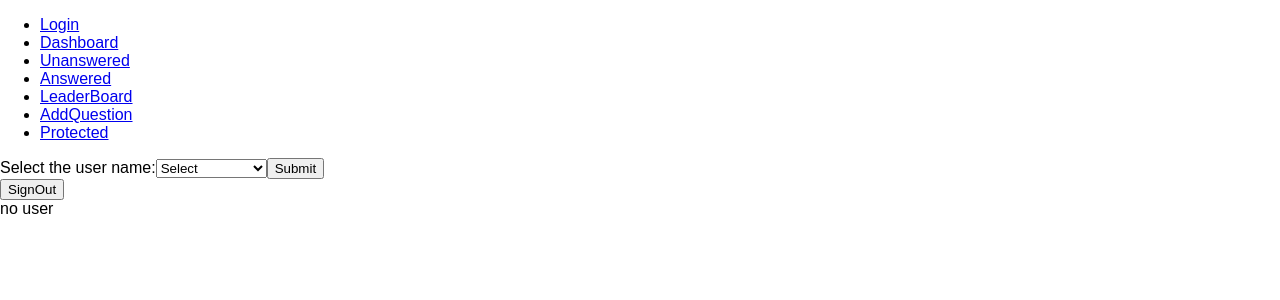
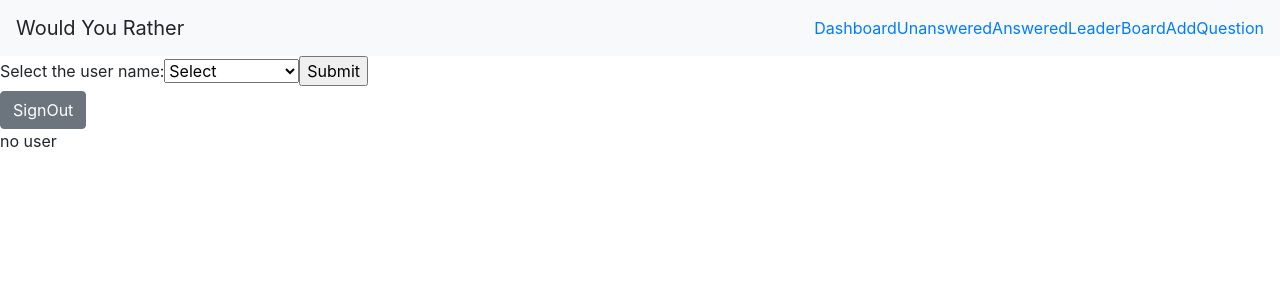
Before and after one commit to KaushikThrn/Udacity_would_you_rather, a React (Create React App) app: page /login in a window 1280 px wide. Shown: the top 300 px of the page. Built offline with nearby package versions, Linux system fonts and the light colour scheme.

Commit message:
navbar implemented

```diff
--- a/package.json
+++ b/package.json
@@ -3,8 +3,9 @@
   "version": "0.1.0",
   "private": true,
   "dependencies": {
-    "react": "^16.5.1",
-    "react-dom": "^16.5.1",
+    "bootstrap": "^4.1.3",
+    "react": "^16.5.2",
+    "react-dom": "^16.5.2",
     "react-redux": "^5.0.7",
     "react-router-dom": "^4.3.1",
     "react-scripts": "1.1.5",
--- a/src/components/App.js
+++ b/src/components/App.js
@@ -9,8 +9,10 @@ import Dashboard from './Dashboard'
 import LeaderBoard from './LeaderBoard'
 import Protected from './Protected'
 import AddQuestion from './AddQuestion'
+import Navigation from "./Navigation"
 import {handleInitialData} from "../actions/shared"
 import { connect } from 'react-redux'
+
 
 
 class App extends Component {
@@ -24,17 +26,7 @@ componentDidMount() {
             <Router>
                 <Fragment>
                      <div>
-                 <ul>
-                     <li>
-                        {console.log("the state in app.js is",this.props.state)}
-                          <Link to="/login">Login</Link></li>
-                           <li><Link to="/Dashboard">Dashboard</Link></li>
-                           <li><Link to="/Unanswered">Unanswered</Link></li>
-                           <li><Link to="/Answered">Answered</Link></li>
-                           <li><Link to="/LeaderBoard">LeaderBoard</Link></li>
-                           <li><Link to="/add">AddQuestion</Link></li>
-                            <li><Link to="/protected">Protected</Link></li>
-                        </ul>
+                     <Navigation />
                         <Route path="/login" component={Login}/>
                         <PrivateRoute path="/Question/:question_id" component={Question}/>
                         <PrivateRoute path="/Dashboard" component={Dashboard}/>
--- a/src/components/LeaderBoard.js
+++ b/src/components/LeaderBoard.js
@@ -7,8 +7,6 @@ import {Link, Redirect} from 'react-router-dom'
 class LeaderBoard extends Component {
 
     render(){
-        console.log("LeaderBoard",this.props.users)
-        console.log("LeaderBoard",this.props.sortedUsers)
         return(
             <div>
             <div>LeaderBoard</div>
@@ -16,7 +14,7 @@ class LeaderBoard extends Component {
             {this.props.users==null?<div>Loading</div>:
             <div>
                 {this.props.sortedUsers.map((user)=>(
-                <div>
+                <div key={user}>
                 <span>{this.props.users[user]["name"]}</span>
                 <img src={this.props.users[user].avatarURL} />
                 <span>Asked:{this.props.users[user].questions.length} Answered:{Object.keys(this.props.users[user].answers).length}</span>
--- /dev/null
+++ b/src/components/Navigation.js
@@ -0,0 +1,69 @@
+import React from 'react';
+import {
+  Collapse,
+  Navbar,
+  NavbarToggler,
+  NavbarBrand,
+  Nav,
+  NavItem,
+  NavLink,
+  UncontrolledDropdown,
+  DropdownToggle,
+  DropdownMenu,
+  DropdownItem } from 'reactstrap';
+  import {BrowserRouter as Router, Route, Link} from 'react-router-dom'
+  import { connect } from 'react-redux'
+
+class Navigation extends React.Component {
+  constructor(props) {
+    super(props);
+
+    this.toggle = this.toggle.bind(this);
+    this.state = {
+      isOpen: false
+    };
+  }
+  toggle() {
+    this.setState({
+      isOpen: !this.state.isOpen
+    });
+  }
+  render() {
+    return (
+      <div>
+        <Navbar color="light" light expand="md">
+        {this.props.authedUser.length>0?<NavbarBrand> {this.props.user.name} Would You Rather</NavbarBrand>:<NavbarBrand>Would You Rather</NavbarBrand>}
+          <NavbarToggler onClick={this.toggle} />
+          <Collapse isOpen={this.state.isOpen} navbar>
+            <Nav className="ml-auto" navbar>
+              <NavItem>
+               <Link to="/Dashboard">Dashboard</Link>
+              </NavItem>
+              <NavItem>
+               <Link to="/Unanswered">Unanswered</Link>
+              </NavItem>
+              <NavItem>
+               <Link to="/Answered">Answered</Link>
+              </NavItem>
+              <NavItem>
+               <Link to="/LeaderBoard">LeaderBoard</Link>
+              </NavItem>
+              <NavItem>
+               <Link to="/add">AddQuestion</Link>
+              </NavItem>
+            </Nav>
+          </Collapse>
+        </Navbar>
+      </div>
+    );
+  }
+}
+
+function mapStateToProps({authedUser, users}) {
+    return {
+        user: users[authedUser[0]],
+        authedUser:authedUser
+    }
+}
+
+export default connect(mapStateToProps)(Navigation)
--- a/src/index.js
+++ b/src/index.js
@@ -6,6 +6,7 @@ import {createStore} from 'redux'
 import {Provider} from 'react-redux'
 import reducer from './reducers'
 import middleware from './middleware'
+import 'bootstrap/dist/css/bootstrap.min.css';
 
 const store = createStore(reducer, middleware)
 
```
Also changed, not shown: 1 other file (tests, documents, lock files or other folders).
